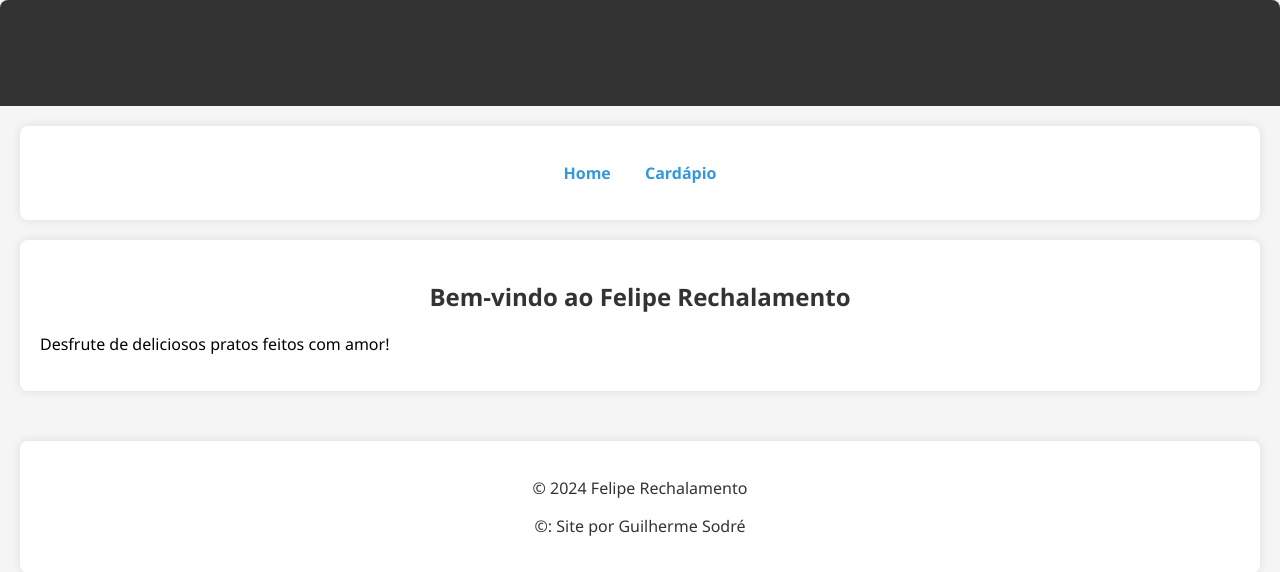
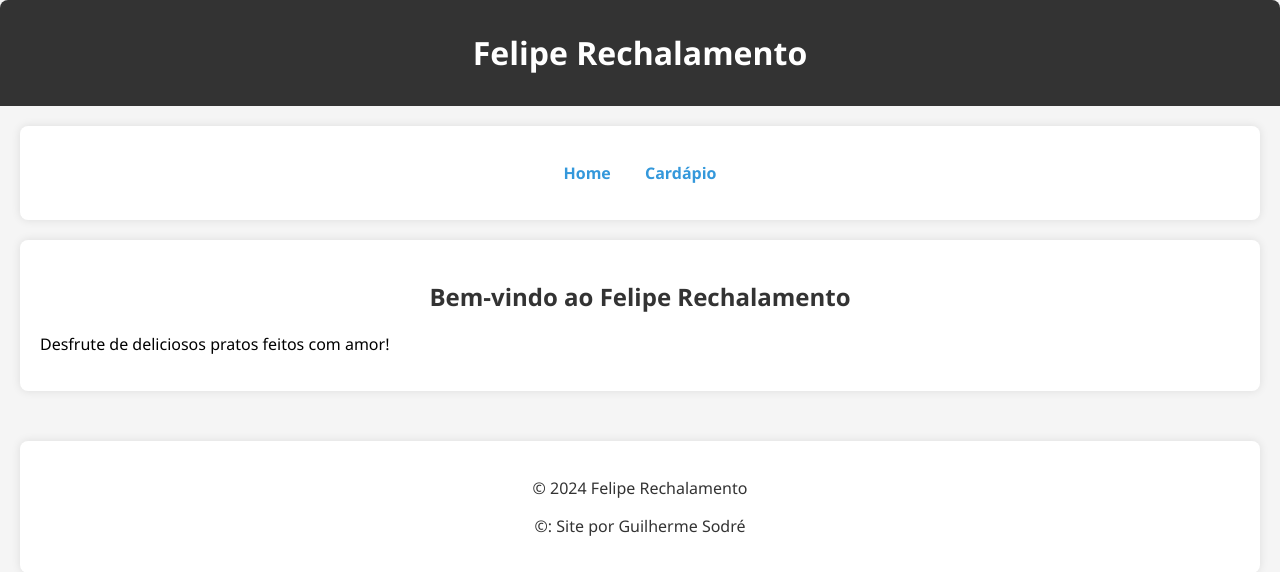
Before and after one commit to Feliperechalamento/feliperechalamento.github.io, a plain HTML site: page Index.html in a window 1280 px wide. Drawn offline with Linux system fonts and the light colour scheme.

Commit message:
Update Index.html

```diff
--- a/Index.html
+++ b/Index.html
@@ -8,7 +8,7 @@
 </head>
 <body>
     <header>
-        <h1>Felipe Rechalamento</h1>
+        <h1 style="color: white">Felipe Rechalamento</h1>
     </header>
     <nav>
         <ul>
```
